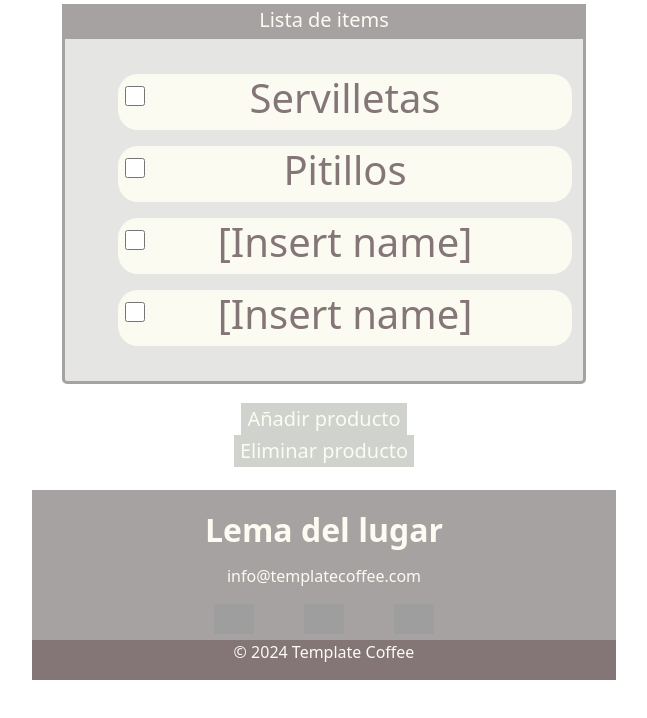
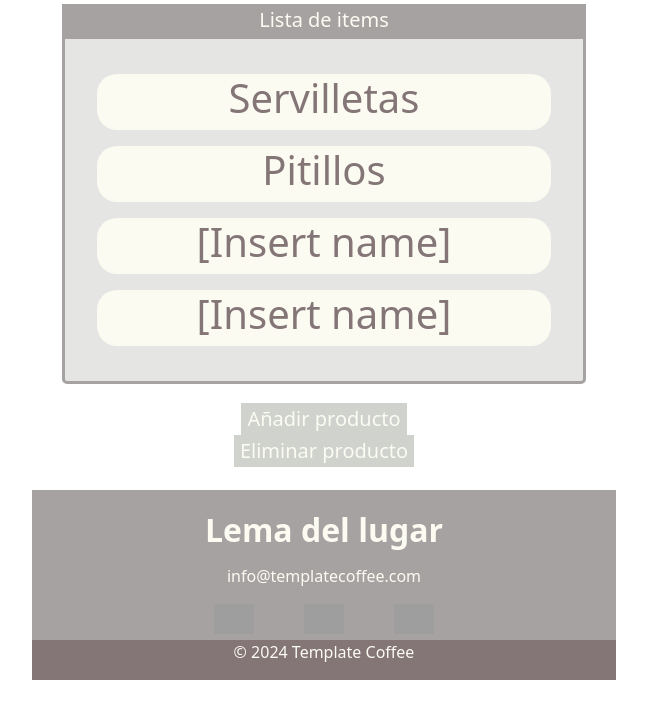
Before and after one commit to templateCoffe/Frontend, a Vue app: page /Administrador_inventario in a window 1280 px wide. Shown: the top 718 px of the page, without its empty margins (316-963 px from the left). Built offline with nearby package versions, Linux system fonts and the light colour scheme; sample sign-in values are in the browser's storage; grey boxes are pictures that could not be loaded.

Commit message:
checkbuttons de inventario quitados

```diff
--- a/src/components/Administrador_inventario.vue
+++ b/src/components/Administrador_inventario.vue
@@ -14,10 +14,7 @@ import Footer from "./Footer.vue";
 
       <div id="g_cuerpo_adi">
         <div class="row my-3">
-          <div class="col-md-1">
-            <input type="checkbox" id="check_adi" />
-          </div>
-          <div class="col-md-11" id="g_producto_adi">
+          <div class="col-md-12" id="g_producto_adi">
             <router-link to="Modificar_item" class="nav-link" target="_blank"
               ><h1>Servilletas</h1></router-link
             >
@@ -25,30 +22,21 @@ import Footer from "./Footer.vue";
         </div>
 
         <div class="row my-3">
-          <div class="col-md-1">
-            <input type="checkbox" id="check_adi" />
-          </div>
-          <div class="col-md-11" id="g_producto_adi">
+          <div class="col-md-12" id="g_producto_adi">
             <router-link to="#" class="nav-link" target="_blank"
               ><h1>Pitillos</h1></router-link
             >
           </div>
         </div>
         <div class="row my-3">
-          <div class="col-md-1">
-            <input type="checkbox" id="check_adi" />
-          </div>
-          <div class="col-md-11" id="g_producto_adi">
+          <div class="col-md-12" id="g_producto_adi">
             <router-link to="#" class="nav-link" target="_blank"
               ><h1>[Insert name]</h1></router-link
             >
           </div>
         </div>
         <div class="row my-3">
-          <div class="col-md-1">
-            <input type="checkbox" id="check_adi" />
-          </div>
-          <div class="col-md-11" id="g_producto_adi">
+          <div class="col-md-12" id="g_producto_adi">
             <router-link to="#" class="nav-link" target="_blank"
               ><h1>[Insert name]</h1></router-link
             >
@@ -104,11 +92,4 @@ import Footer from "./Footer.vue";
 #g_botones_adi button {
   background: #cfd2cd;
 }
-
-#check_adi {
-  position: absolute;
-  left: 60px;
-  margin-top: 10px;
-  height: 24px;
-}
 </style>
--- a/src/router.js
+++ b/src/router.js
@@ -110,7 +110,7 @@ const router = createRouter({
         {
             path: '/admin', component: Admin,
             meta: {
-                requiresAuth: false
+                requiresAuth: true
             }
         },
         {
@@ -128,7 +128,7 @@ const router = createRouter({
         {
             path: '/procesar_reservas/:id', name: 'procesar_reservas', component: Procesar_reservas,
             meta: {
-                requiresAuth: false
+                requiresAuth: true
             }
         },
 
```
